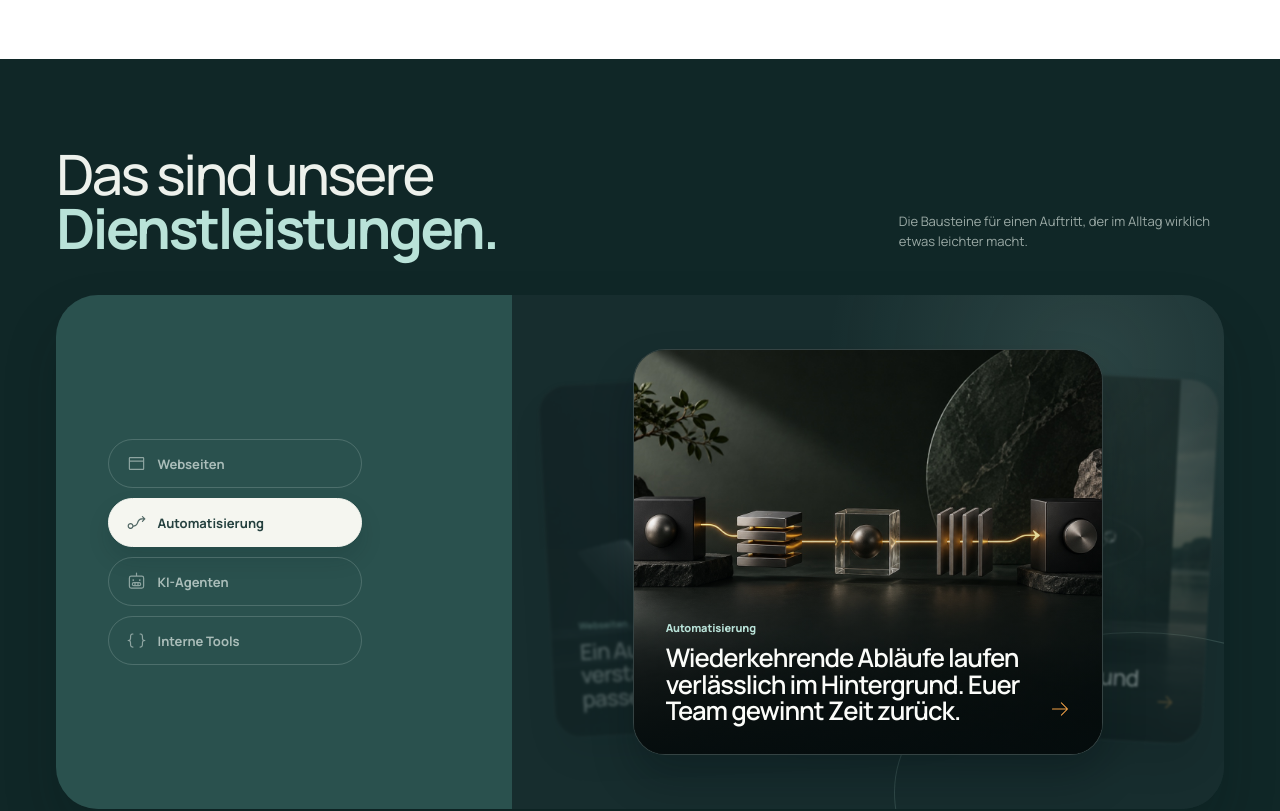
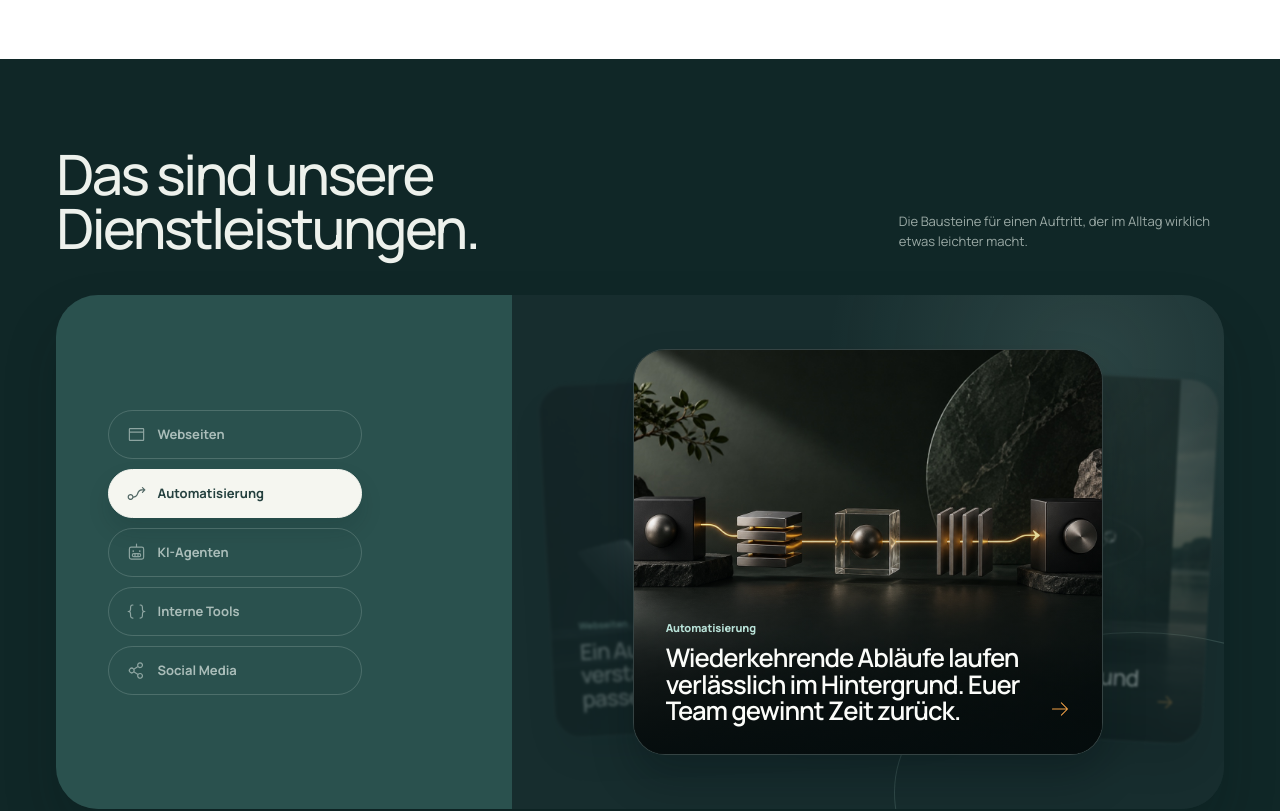
Before and after one commit to Ak-learn-code/new-homepage, a React (Vite) app: page / in a window 1280 px wide. Shown: the part 2500-3311 px from the top of the page. Built offline with nearby package versions, Linux system fonts and the light colour scheme.

Commit message:
animate section titles and add social media service

```diff
--- a/src/main.jsx
+++ b/src/main.jsx
@@ -15,6 +15,7 @@ import {
   List,
   Plus,
   Robot,
+  ShareNetwork,
   X,
 } from '@phosphor-icons/react'
 import '@fontsource-variable/manrope'
@@ -46,6 +47,7 @@ const serviceItems = [
   { Icon: FlowArrow, title: 'Automatisierung', text: 'Weniger Routine, mehr Zeit.' },
   { Icon: Robot, title: 'KI-Agenten', text: 'Erreichbar, wenn ihr es nicht seid.' },
   { Icon: BracketsCurly, title: 'Interne Tools', text: 'Systeme, die täglich genutzt werden.' },
+  { Icon: ShareNetwork, title: 'Social Media', text: 'Content, der sichtbar bleibt.' },
 ]
 
 const clientLogos = [
@@ -233,6 +235,53 @@ function ClientMarquee() {
   )
 }
 
+function ScrollFillHeading({ id, className = '', text, fillColor, mutedColor }) {
+  const sectionRef = useRef(null)
+  const [progress, setProgress] = useState(0)
+  const words = text.split(' ')
+  let letterIndex = 0
+
+  useEffect(() => {
+    let frame = 0
+    const updateProgress = () => {
+      frame = 0
+      const section = sectionRef.current
+      if (!section) return
+      const bounds = section.getBoundingClientRect()
+      const start = window.innerHeight * .78
+      const travel = Math.min(620, Math.max(330, bounds.height * .56))
+      const nextProgress = Math.min(1, Math.max(0, (start - bounds.top) / travel))
+      setProgress((current) => Math.abs(current - nextProgress) > .002 ? nextProgress : current)
+    }
+    const requestUpdate = () => {
+      if (!frame) frame = window.requestAnimationFrame(updateProgress)
+    }
+    updateProgress()
+    window.addEventListener('scroll', requestUpdate, { passive: true })
+    window.addEventListener('resize', requestUpdate)
+    return () => {
+      window.removeEventListener('scroll', requestUpdate)
+      window.removeEventListener('resize', requestUpdate)
+      if (frame) window.cancelAnimationFrame(frame)
+    }
+  }, [])
+
+  return (
+    <h2 ref={sectionRef} id={id} className={`scroll-fill-title ${className}`} style={{ '--scroll-fill': fillColor, '--scroll-muted': mutedColor }} aria-label={text}>
+      {words.map((word, wordIndex) => (
+        <React.Fragment key={`${word}-${wordIndex}`}>
+          {[...word].map((character) => {
+            const currentIndex = letterIndex++
+            return <span className="scroll-fill-letter" style={{ '--letter-fill': Math.min(1, Math.max(0, progress * (text.length + 8) - currentIndex)) }} key={`${character}-${currentIndex}`}>{character}</span>
+          })}
+          {wordIndex < words.length - 1 ? ' ' : null}
+          {letterIndex++ && null}
+        </React.Fragment>
+      ))}
+    </h2>
+  )
+}
+
 function StudioImpact() {
   const headline = 'Wir machen digitale Arbeit leichter. Damit ihr wieder Zeit für Kunden, Entscheidungen und das Wesentliche habt.'
   const headlineWords = headline.split(' ')
@@ -360,7 +409,7 @@ function ReferencesSequence() {
   return (
     <section className="references-sequence" id="referenzen" aria-labelledby="references-title">
       <header className="references-heading">
-        <h2 id="references-title">Digitale Arbeit, die<br /><em>sichtbar wirkt.</em></h2>
+        <ScrollFillHeading id="references-title" className="references-scroll-title" text="Digitale Arbeit, die sichtbar wirkt." fillColor="#182425" mutedColor="rgba(24, 36, 37, .19)" />
         <div className="references-heading-side">
           <p>Ein Ausschnitt der Auftritte, die wir für Unternehmen aus der Region gestaltet und umgesetzt haben.</p>
           {pageCount > 1 ? <div className="reference-pagination"><span aria-live="polite">{String(page + 1).padStart(2, '0')} / {String(pageCount).padStart(2, '0')}</span><button type="button" onClick={() => changePage(-1)} aria-label="Vorherige Referenzen"><CaretLeft weight="bold" /></button><button type="button" onClick={() => changePage(1)} aria-label="Nächste Referenzen"><CaretRight weight="bold" /></button></div> : null}
@@ -420,9 +469,34 @@ function ServiceShowcase() {
       image: asset('assets/services/tools-showcase.jpg'),
       type: 'tools',
     },
+    {
+      name: 'Social Media',
+      Icon: ShareNetwork,
+      description: 'Content und Betreuung, die euren Auftritt konsistent sichtbar und relevant hält.',
+      image: asset('assets/services/social-media-showcase.jpg'),
+      type: 'social',
+    },
   ]
   const [activeIndex, setActiveIndex] = useState(0)
   const [paused, setPaused] = useState(false)
+  const [hasEntered, setHasEntered] = useState(false)
+  const sectionRef = useRef(null)
+
+  useEffect(() => {
+    const section = sectionRef.current
+    if (!section || !('IntersectionObserver' in window)) {
+      setHasEntered(true)
+      return undefined
+    }
+    const observer = new IntersectionObserver(([entry]) => {
+      if (!entry.isIntersecting) return
+      setHasEntered(true)
+      observer.disconnect()
+    }, { threshold: .22 })
+    observer.observe(section)
+    return () => observer.disconnect()
+  }, [])
+
   useEffect(() => {
     if (paused) return undefined
     const interval = window.setInterval(() => {
@@ -440,15 +514,15 @@ function ServiceShowcase() {
   }
 
   return (
-    <section className="service-carousel" id="leistungen" aria-labelledby="service-carousel-title">
+    <section className="service-carousel" id="leistungen" ref={sectionRef} aria-labelledby="service-carousel-title">
       <div className="service-carousel-head">
-        <h2 id="service-carousel-title">Das sind unsere<br /><em>Dienstleistungen.</em></h2>
+        <ScrollFillHeading id="service-carousel-title" className="service-scroll-title" text="Das sind unsere Dienstleistungen." fillColor="#edf1ec" mutedColor="rgba(237, 241, 236, .3)" />
         <p>Die Bausteine für einen Auftritt, der im Alltag wirklich etwas leichter macht.</p>
       </div>
       <div className="service-carousel-shell" onMouseEnter={() => setPaused(true)} onMouseLeave={() => setPaused(false)}>
-        <div className="service-carousel-list" aria-label="Leistungsbereiche">
+        <div className={`service-carousel-list${hasEntered ? ' is-visible' : ''}`} aria-label="Leistungsbereiche">
           {serviceSlides.map(({ name, Icon }, index) => (
-            <button key={name} className={index === activeIndex ? 'is-active' : ''} type="button" onClick={() => setActiveIndex(index)} onFocus={() => setPaused(true)} onBlur={() => setPaused(false)} aria-pressed={index === activeIndex}>
+            <button key={name} style={{ '--option-index': index }} className={index === activeIndex ? 'is-active' : ''} type="button" onClick={() => setActiveIndex(index)} onFocus={() => setPaused(true)} onBlur={() => setPaused(false)} aria-pressed={index === activeIndex}>
               <Icon size={19} weight="regular" aria-hidden="true" /><span>{name}</span>
             </button>
           ))}
--- a/src/styles.css
+++ b/src/styles.css
@@ -124,6 +124,7 @@ input { caret-color: var(--accent); }
   text-wrap: pretty;
 }
 .impact-letter { color: color-mix(in srgb, #182425 calc(var(--letter-fill) * 100%), rgba(24, 36, 37, .2)); }
+.scroll-fill-letter { color: color-mix(in srgb, var(--scroll-fill) calc(var(--letter-fill) * 100%), var(--scroll-muted)); }
 .studio-impact-copy > p { max-width: 510px; margin: 22px 0 0; color: #5d6968; font-size: 14px; line-height: 1.55; }
 .studio-impact-grid {
   position: relative;
@@ -1714,6 +1715,9 @@ input { caret-color: var(--accent); }
   cursor: pointer;
   transition: color 220ms ease, background 220ms ease, border-color 220ms ease, transform 180ms ease;
 }
+.service-carousel-list.is-visible button { animation: service-option-in 420ms var(--ease-out-expo) both; animation-delay: calc(var(--option-index) * 54ms); }
+.service-carousel-list.is-visible button:hover { animation: none; opacity: 1; }
+@keyframes service-option-in { from { opacity: 0; transform: translateX(-12px); } to { opacity: 1; transform: none; } }
 .service-carousel-list button svg { flex: 0 0 auto; opacity: .78; }
 .service-carousel-list button:hover { color: #fff; border-color: rgba(239, 247, 242, .5); }
 .service-carousel-list button.is-active { color: #24403e; border-color: #f5f6f0; background: #f5f6f0; box-shadow: 0 12px 22px rgba(8, 31, 30, .13); }
@@ -1789,6 +1793,7 @@ input { caret-color: var(--accent); }
   .service-carousel-shell { min-height: 606px; display: block; border-radius: 28px; }
   .service-carousel-list { display: grid; grid-template-columns: repeat(2, minmax(0, 1fr)); justify-content: stretch; gap: 8px; overflow: visible; padding: 14px; }
   .service-carousel-list button { width: 100%; min-width: 0; justify-content: flex-start; gap: 8px; padding: 11px 12px; font-size: 11px; white-space: nowrap; }
+  .service-carousel-list button:last-child { grid-column: span 2; justify-content: center; }
   .service-carousel-list button svg { width: 16px; height: 16px; }
   .service-carousel-stage { height: 478px; padding: 24px 20px 26px; }
   .service-carousel-card { width: calc(100% - 40px); height: 422px; border-radius: 25px; }
@@ -1804,5 +1809,5 @@ input { caret-color: var(--accent); }
 }
 
 @media (prefers-reduced-motion: reduce) {
-  .service-carousel-card, .service-carousel-list button { transition: none; }
-}
+  .service-carousel-card, .service-carousel-list button { transition: none; animation: none; opacity: 1; transform: none; }
+}
```
Also changed, not shown: public/assets/services/social-media-showcase.jpg (added).
